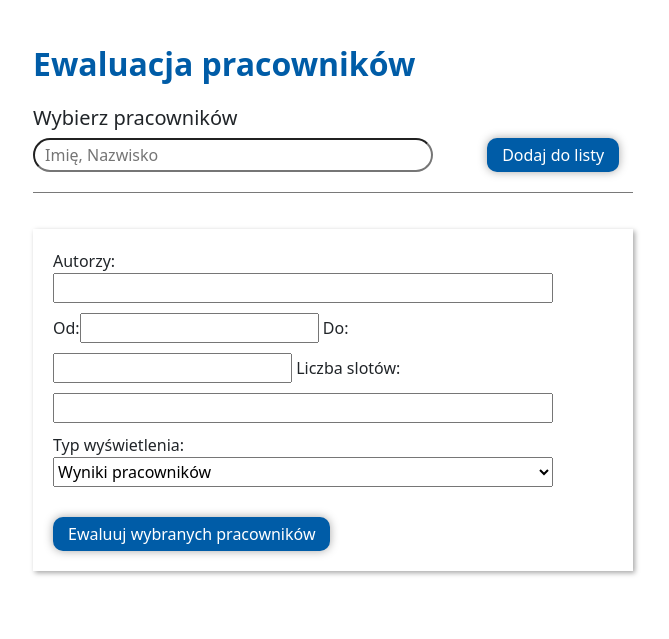
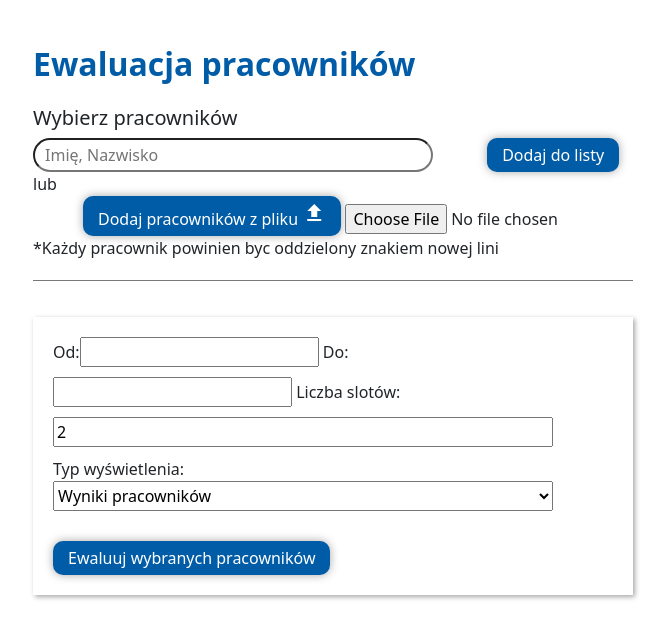
Before and after one commit to pineapple333/laughing-umbrella, a Django app: page / in a window 1280 px wide. Shown: the part 90-729 px from the top of the page, without its empty margins (49-718 px from the left). Run offline with Django 3.2, Linux system fonts and the light colour scheme.

Commit message:
Added upload list from file functionality. Fixed some issues with ui.

```diff
--- a/Search/forms.py
+++ b/Search/forms.py
@@ -9,8 +9,8 @@ DISPLAY_VIEW= [
     ]
 
 class SearchForm(forms.Form):
-    authors = forms.CharField(label="Autorzy", widget=forms.TextInput(attrs={'class': 'input-field', 'id': 'addNew'}))
+    authors = forms.CharField(label="", widget=forms.TextInput(attrs={'class': 'input-field', 'id': 'addNew', 'hidden':'true'}))
     date1 = forms.DateField(label="Od", widget=forms.DateTimeInput(attrs={'class': 'date-field'}), input_formats=settings.DATE_INPUT_FORMATS)
     date2 = forms.DateField(label="Do", widget=forms.DateTimeInput(attrs={'class': 'date-field'}), input_formats=settings.DATE_INPUT_FORMATS)
-    slots = forms.IntegerField(label="Liczba slotów", widget=forms.TextInput(attrs={'class': 'input-field', 'id': 'slots'}))
+    slots = forms.IntegerField(label="Liczba slotów", widget=forms.TextInput(attrs={'class': 'input-field', 'id': 'slots', 'value':2}))
     display_type = forms.CharField(label='Typ wyświetlenia', widget=forms.Select(choices=DISPLAY_VIEW, attrs={'class': 'choose-input'}))
--- a/Search/templates/search.html
+++ b/Search/templates/search.html
@@ -6,9 +6,25 @@
         <div class="search-main">
             <div class="top-title">Ewaluacja pracowników</div>
             <div class="under-title"> Wybierz pracowników </div>
-            <input id="userinput" type="text" class="input-author" placeholder="Imię, Nazwisko">
-            <button id="enter" class="enter-bttn">Dodaj do listy</button>
-
+            <div class="inp-wrapp">
+                <div>
+                    <input id="userinput" type="text" class="input-author" placeholder="Imię, Nazwisko">
+                    <button id="enter" class="enter-bttn marg-bttn">Dodaj do listy</button>
+                </div>
+                <div class="or-wrap">lub</div>
+                <div class="file-inp-marg">
+                    <label for="input-list" class="custom-file-upload enter-bttn button-upload">
+                        Dodaj pracowników z pliku
+                        <span class="material-icons">
+                            file_upload
+                        </span>
+                    </label>
+                    <input id="input-list" class="file-upload-list" type="file" />
+                    <div class="inp-file-txt">
+                    *Każdy pracownik powinien byc oddzielony znakiem nowej lini
+                    </div>
+                </div>
+            </div>
             <ul id="bold" class="author-list">
             </ul>
 
--- a/templates/base.html
+++ b/templates/base.html
@@ -5,6 +5,7 @@
     <meta http-equiv="X-UA-Compatible" content="IE=edge">
     <meta name="viewport" content="width=device-width, initial-scale=1.0">
     <link href="https://cdn.jsdelivr.net/npm/bootstrap@5.0.0-beta3/dist/css/bootstrap.min.css" rel="stylesheet" integrity="sha384-eOJMYsd53ii+scO/bJGFsiCZc+5NDVN2yr8+0RDqr0Ql0h+rP48ckxlpbzKgwra6" crossorigin="anonymous">
+    <link href="https://fonts.googleapis.com/icon?family=Material+Icons" rel="stylesheet">
     <title>Common {% block title %}{% endblock %}</title>
     {% load static %}
     <link rel="stylesheet"  href="{%  static  'css/style.css'  %}">
```
Also changed, not shown: 3 other files.
